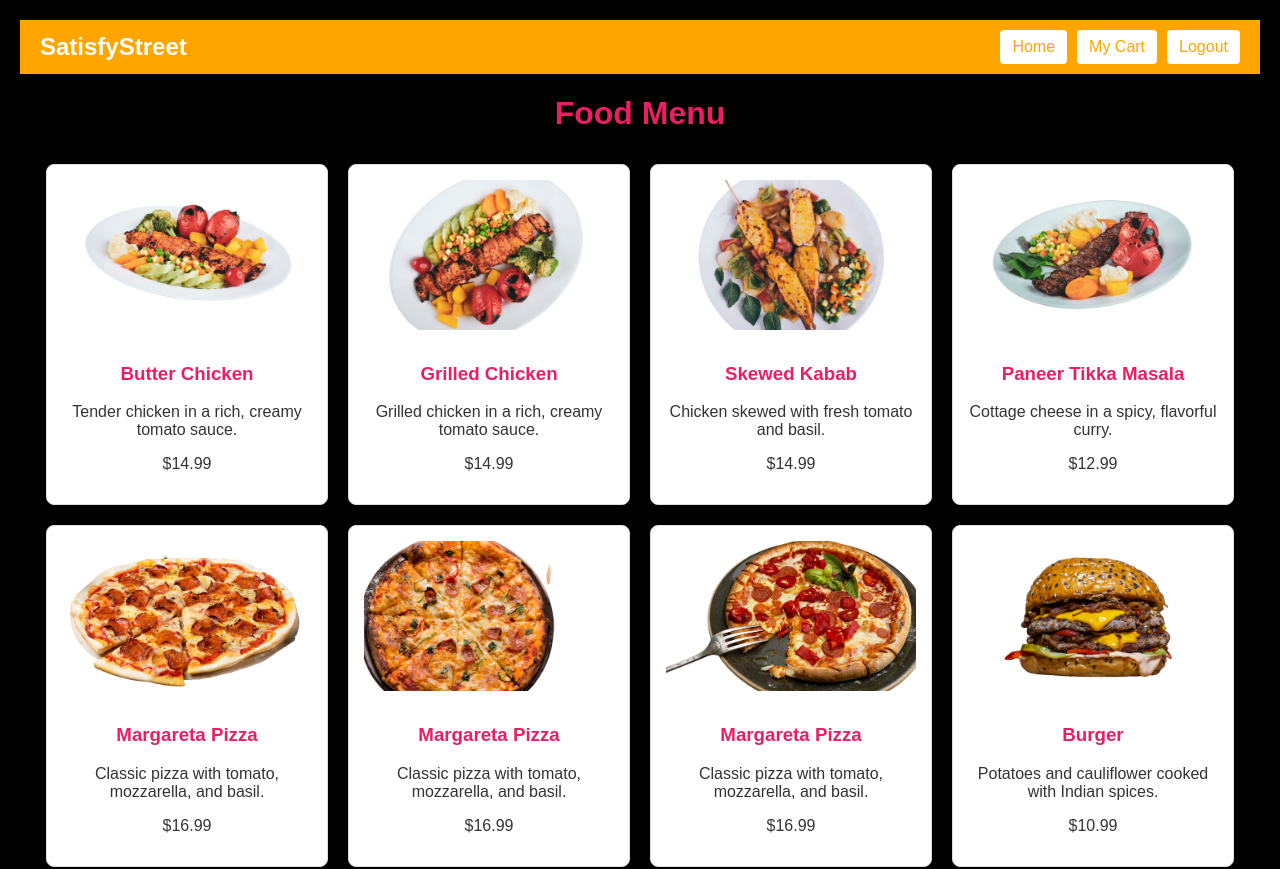
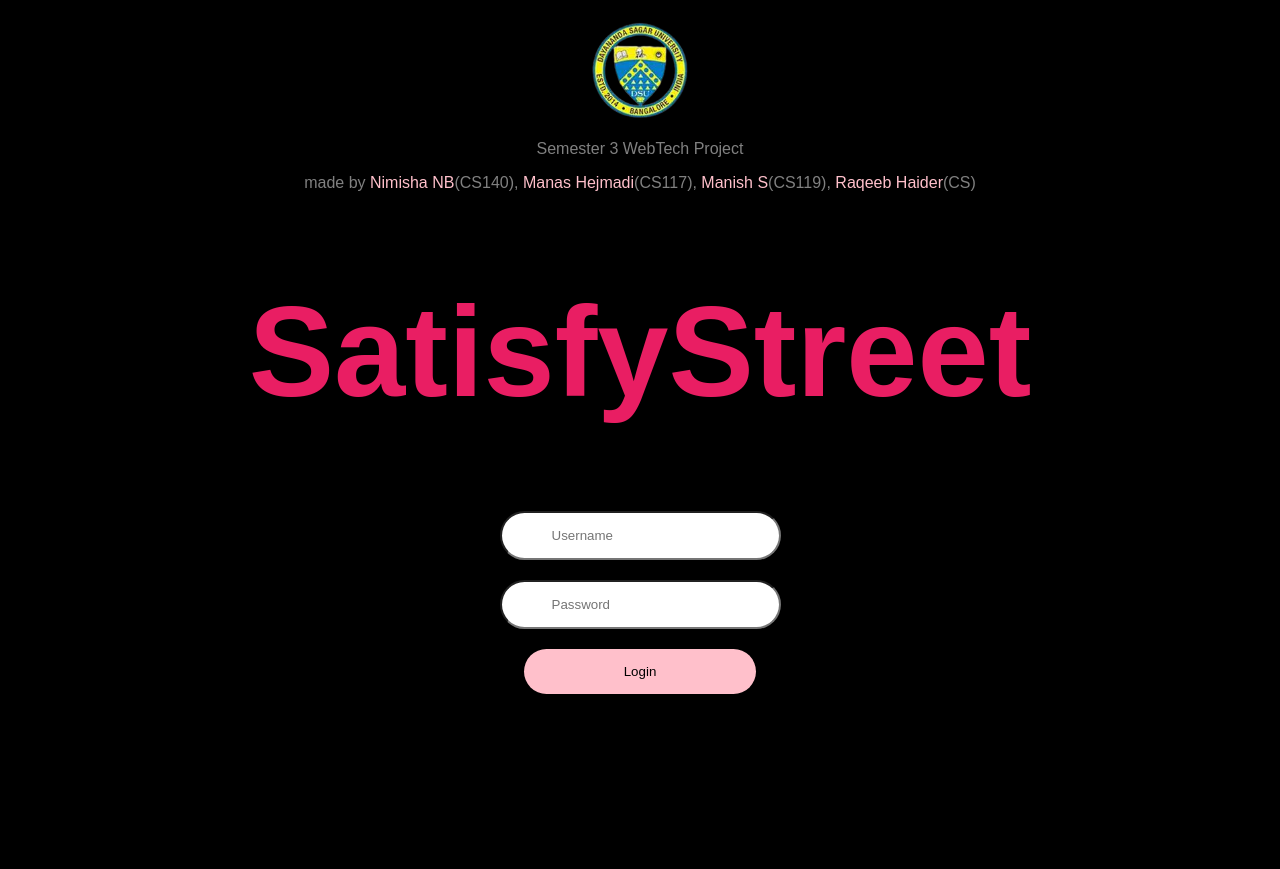
Before and after one commit to Nimisha-NB/SatisfyStreet, a React (Create React App) app: page / in a window 1280 px wide. Shown: the top 869 px of the page. After the commit the page ends 800 px from the top, so only its background shows below. Built offline with nearby package versions, Linux system fonts and the light colour scheme.

Commit message:
Created LoginPage

```diff
--- a/src/App.js
+++ b/src/App.js
@@ -7,9 +7,7 @@ import { router, RouterProvider } from './router';
 const App = () => {
   return (
     <div className="app">
-      {
-        (window.location.href.indexOf('logout') != -1) ? <div /> : <Navbar />
-      }
+      <Navbar />
       <RouterProvider router={router} />
     </div>
   );
--- a/src/components/Navbar.js
+++ b/src/components/Navbar.js
@@ -1,6 +1,17 @@
 // src/components/Navbar.js
 import React from 'react';
 import { stylize } from '../utils/stylize';
+
+
+const excluded = ['logout'];
+
+const checkIfExcludedRoute = (ecx) => {
+  for (let i of ecx) {
+    if (window.location.href.includes(i))
+      return true;
+  }
+  return false;
+}
 
 const Navbar = () => {
   stylize(`
@@ -8,12 +19,20 @@ const Navbar = () => {
       text-decoration: none;
     }
   `)
+
+  const isRoot = (window.location.href.split('/').pop() === '');
+
+  if (isRoot || checkIfExcludedRoute(excluded)) {
+    return <div />
+  }
+
   return (
+
     <nav className="navbar">
       <div className="logo">SatisfyStreet</div>
       <div className="nav-buttons">
 
-        <a href='/' className="nav-button">Home</a>
+        <a href='/home' className="nav-button">Home</a>
         <a href='/mycart' className="nav-button">My Cart</a>
         <a href='/logout' className="nav-button">Logout</a>
       </div>
--- /dev/null
+++ b/src/pages/Login/index.js
@@ -0,0 +1,57 @@
+import React from 'react';
+import { stylize } from '../../utils/stylize';
+
+const LoginPage = () => {
+    stylize(`
+        h1 {
+            font-size: 128px;
+        }
+        input {
+            display: block;
+            margin: auto;
+            padding: 15px 50px;
+            border-radius: 25px;
+            margin-bottom: 20px;
+        }
+
+        button{
+            background-color: pink;
+            border: 0px;
+            border-radius: 25px;
+            padding: 15px 100px;
+        }
+        button:hover{
+            background-color: yellow;
+        }
+        img{
+            height: 100px;
+            margin: 0;
+        }
+        p{
+            color: gray;
+        }
+        .person{
+            color: pink;
+            display: inline;
+        }
+    `);
+
+    const clickHandler = (e) => {
+        window.location.href = '/home';
+    }
+
+    return (
+        <div>
+            <img src="/dsce.png" alt="" />
+            <p>Semester 3 WebTech Project</p>
+            <p>made by <div className='person'>Nimisha NB</div>(CS140), <div className='person'>Manas Hejmadi</div>(CS117),<div className='person'> Manish S</div>(CS119), <div className='person'>Raqeeb Haider</div>(CS)</p>
+            <h1><strong>SatisfyStreet</strong></h1>
+            <input type="text" placeholder='Username' />
+            <input type="text" placeholder='Password' />
+
+            <button onClick={clickHandler}>Login</button>
+
+        </div>
+    );
+}
+export default LoginPage;
--- a/src/router.js
+++ b/src/router.js
@@ -9,11 +9,18 @@ import ErrorPage from "./pages/errorPage";
 import CartPage from "./pages/Cart";
 import HomePage from "./pages/Home";
 import LogoutPage from './pages/Logout';
+import LoginPage from "./pages/Login";
 
 
 const router = createBrowserRouter([
     {
         path: "/",
+        element: <LoginPage />,
+        errorElement: <ErrorPage />,
+
+    },
+    {
+        path: "/home",
         element: <HomePage />,
         errorElement: <ErrorPage />,
 
```
Also changed, not shown: public/dsce.png (added).
